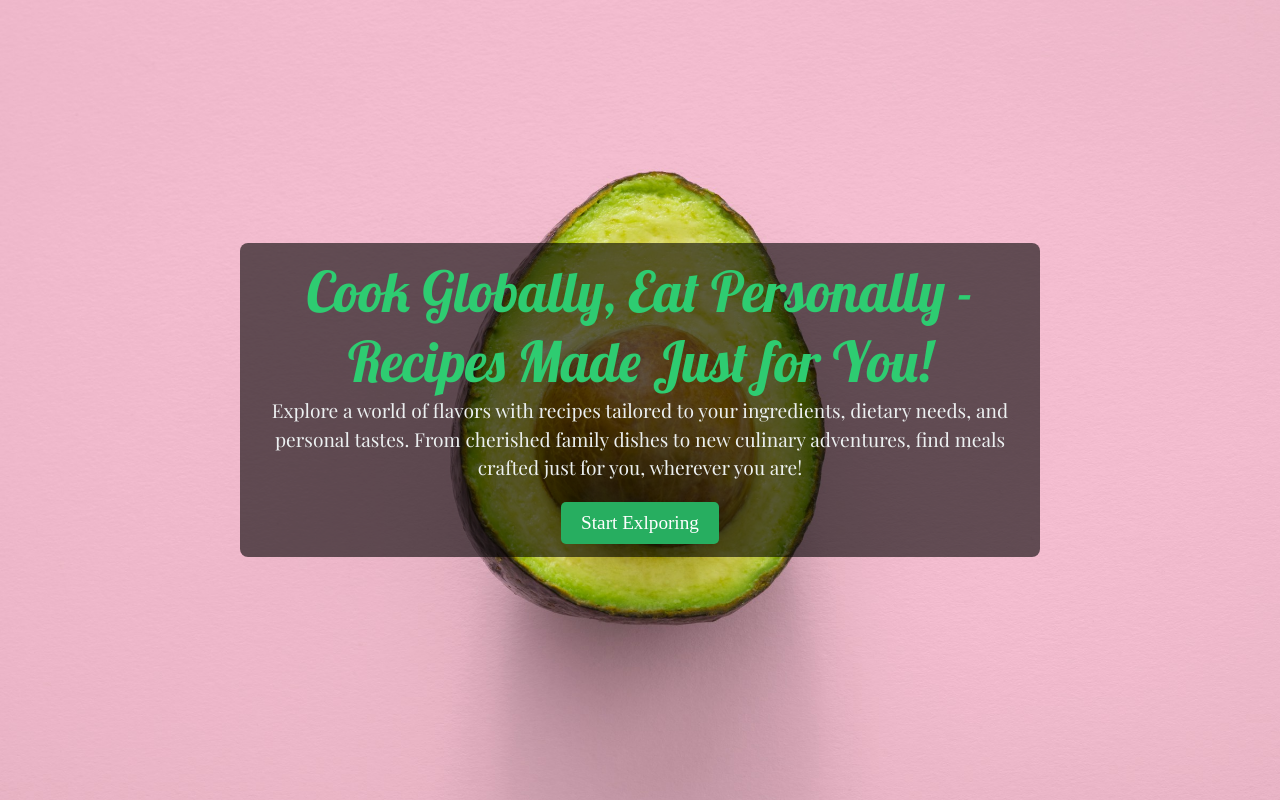
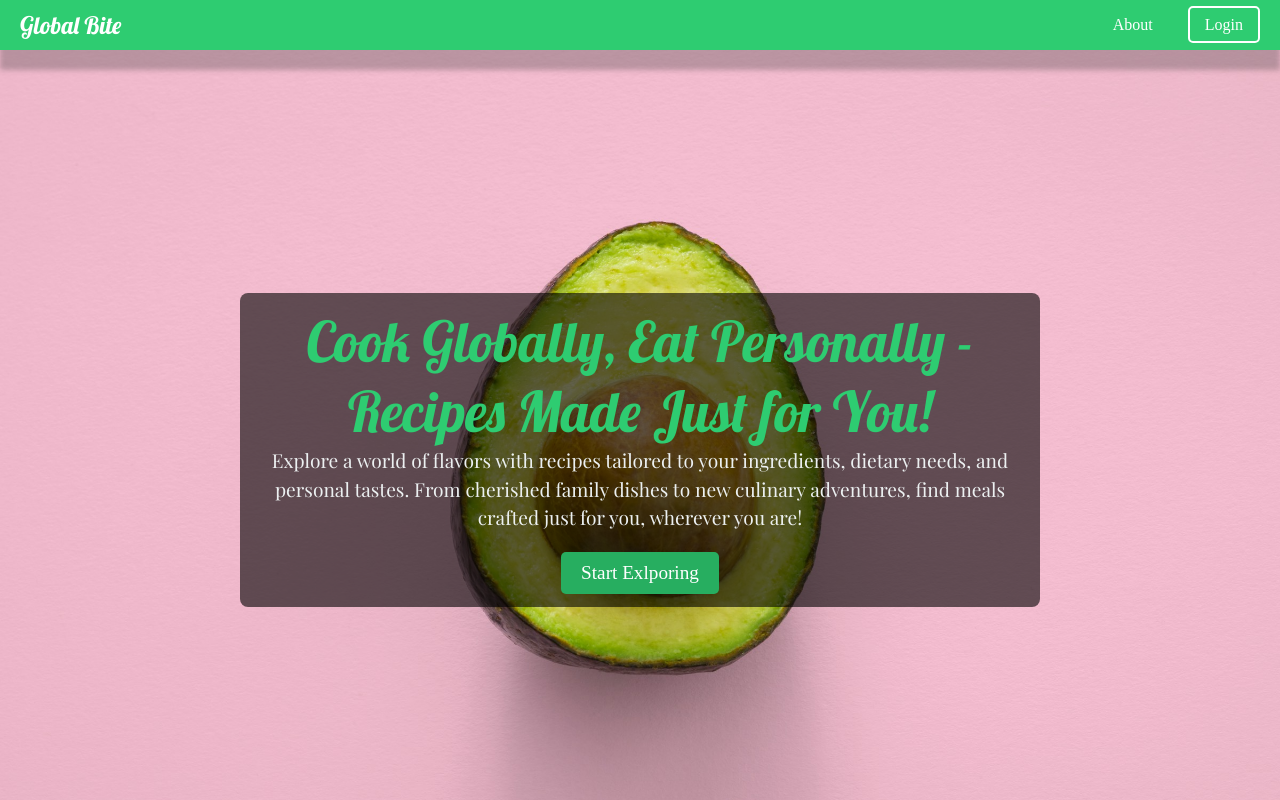
Before and after one commit to NikhilBabu829/GlobalBite, a plain HTML site: page index.html in a window 1280 px wide. Shown: the top 800 px of the page. Drawn offline with nearby package versions, Linux system fonts and the light colour scheme; a web font is replaced by a local one.

Commit message:
added a nav bar

```diff
--- a/frontend/src/StyleSheets/style.css
+++ b/frontend/src/StyleSheets/style.css
@@ -5,6 +5,58 @@
     margin: 0;
     padding: 0;
 }
+
+.navbar {
+    display: flex;
+    justify-content: space-between;
+    align-items: center;
+    padding: 10px 20px;
+    background-color: #2ecc71; /* Green background */
+    color: white;
+    position: sticky;
+    top: 0px;
+    box-shadow: 0px 20px 5px rgba(61, 61, 61, 0.301);
+  }
+
+  .nav-logo a {
+    text-decoration: none;
+    font-size: 1.5rem;
+    color: white;
+    font-family: 'Lobster', cursive; /* Fancy font for logo */
+  }
+
+  .nav-links {
+    list-style: none;
+    display: flex;
+    align-items: center;
+    gap: 20px;
+  }
+
+  .nav-links a {
+    text-decoration: none;
+    color: white;
+    font-size: 1rem;
+    padding: 8px 15px;
+    transition: background-color 0.3s ease;
+  }
+
+  .nav-links a:hover {
+    background-color: #27ae60; /* Slightly darker shade on hover */
+    border-radius: 5px;
+  }
+
+  .btn-login {
+    border: 2px solid white;
+    border-radius: 5px;
+    padding: 8px 15px;
+    transition: background-color 0.3s ease, border-color 0.3s ease;
+  }
+
+  .btn-login:hover {
+    background-color: white;
+    color: #2ecc71;
+    border-color: #2ecc71;
+  }
 
 * body {
     color: #333;
--- a/index.html
+++ b/index.html
@@ -20,6 +20,16 @@
 
 </head>
 <body>
+
+    <nav class="navbar">
+        <div class="nav-logo">
+          <a href="./index.html">Global Bite</a>
+        </div>
+        <ul class="nav-links">
+          <li><a href="./frontend/src/pages/about.html">About</a></li>
+          <li><a href="./frontend/src/pages/login.html" class="btn-login">Login</a></li>
+        </ul>
+      </nav>
 
     <header class="headerForIndex">
         <div class="hero-content">
```
